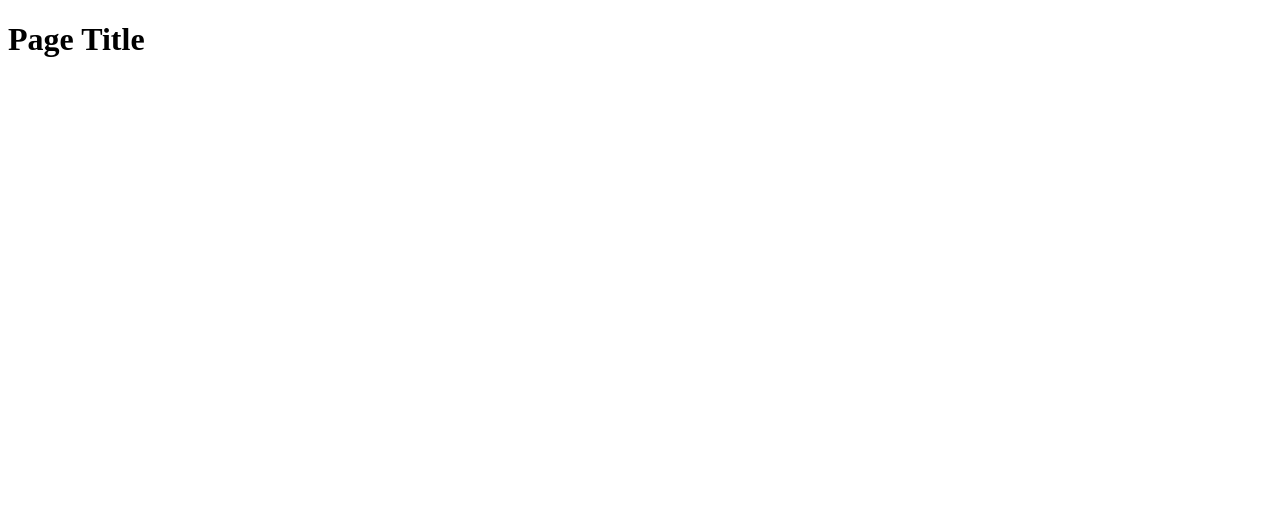
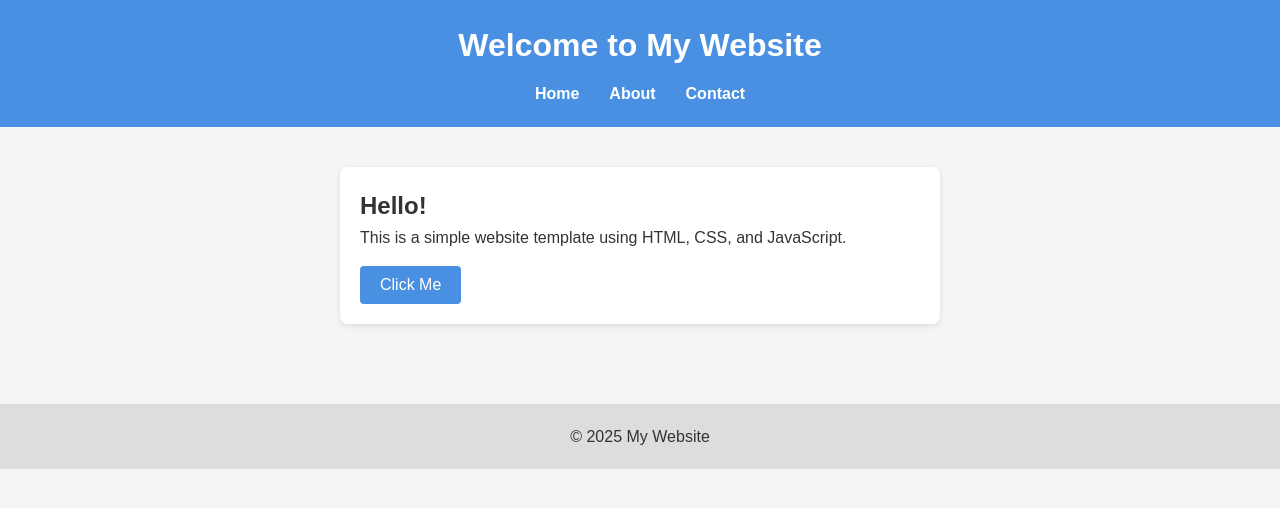
Before and after one commit to colbieW/virtualmachine, a plain HTML site: page index.html in a window 1280 px wide. Drawn offline with Linux system fonts and the light colour scheme.

Commit message:
basic website chat 1

```diff
--- a/index.html
+++ b/index.html
@@ -1,16 +1,40 @@
 <!DOCTYPE html>
 <html lang="en">
+<head>
+    <meta charset="UTF-8" />
+    <meta name="viewport" content="width=device-width, initial-scale=1.0" />
+    <title>My Basic Website</title>
 
-<head>
-  <meta charset="utf-8">
-  <meta name="viewport" content="width=device-width, initial-scale=1">
-  <title>HTML5 Boilerplate</title>
-  <link rel="stylesheet" href="styles.css">
+    <!-- Link to external stylesheet -->
+    <link rel="stylesheet" href="styles.css" />
 </head>
+<body>
 
-<body>
-  <h1>Page Title</h1>
-  <script src="scripts.js"></script>
+    <header>
+        <h1>Welcome to My Website</h1>
+        <nav>
+            <ul>
+                <li><a href="#">Home</a></li>
+                <li><a href="#">About</a></li>
+                <li><a href="#">Contact</a></li>
+            </ul>
+        </nav>
+    </header>
+
+    <main>
+        <section class="intro">
+            <h2>Hello!</h2>
+            <p>This is a simple website template using HTML, CSS, and JavaScript.</p>
+            <button id="clickBtn">Click Me</button>
+            <p id="message"></p>
+        </section>
+    </main>
+
+    <footer>
+        <p>&copy; 2025 My Website</p>
+    </footer>
+
+    <!-- Link to JS file -->
+    <script src="scripts.js"></script>
 </body>
-
 </html>
--- a/scripts.js
+++ b/scripts.js
@@ -0,0 +1,9 @@
+// When the button is clicked, display a message
+document.addEventListener("DOMContentLoaded", function () {
+    const btn = document.getElementById("clickBtn");
+    const msg = document.getElementById("message");
+
+    btn.addEventListener("click", () => {
+        msg.textContent = "Thanks for clicking!";
+    });
+});
--- a/styles.css
+++ b/styles.css
@@ -0,0 +1,76 @@
+/* BASIC RESET */
+* {
+    margin: 0;
+    padding: 0;
+    box-sizing: border-box;
+}
+
+/* BODY STYLING */
+body {
+    font-family: Arial, sans-serif;
+    background-color: #f5f5f5;
+    color: #333;
+    line-height: 1.6;
+}
+
+/* HEADER */
+header {
+    background-color: #4a90e2;
+    color: white;
+    padding: 20px;
+    text-align: center;
+}
+
+header ul {
+    list-style: none;
+    display: flex;
+    justify-content: center;
+    margin-top: 10px;
+}
+
+header ul li {
+    margin: 0 15px;
+}
+
+header a {
+    color: white;
+    text-decoration: none;
+    font-weight: bold;
+}
+
+/* MAIN CONTENT */
+main {
+    padding: 40px;
+}
+
+.intro {
+    background: white;
+    padding: 20px;
+    max-width: 600px;
+    margin: auto;
+    border-radius: 8px;
+    box-shadow: 0 2px 6px rgba(0,0,0,0.1);
+}
+
+button {
+    padding: 10px 20px;
+    margin-top: 15px;
+    cursor: pointer;
+    background-color: #4a90e2;
+    color: white;
+    border: none;
+    border-radius: 4px;
+    font-size: 16px;
+}
+
+button:hover {
+    background-color: #357ab7;
+}
+
+/* FOOTER */
+footer {
+    text-align: center;
+    padding: 20px;
+    background-color: #ddd;
+    margin-top: 40px;
+}
```
